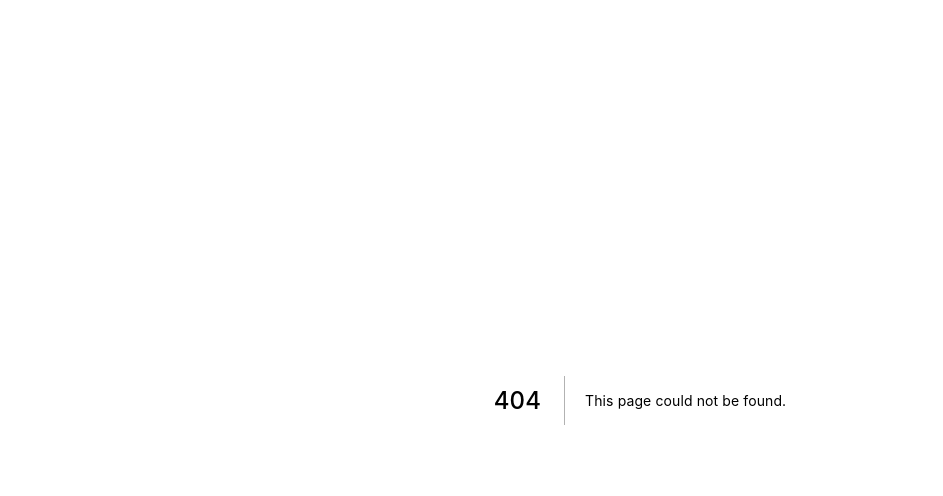
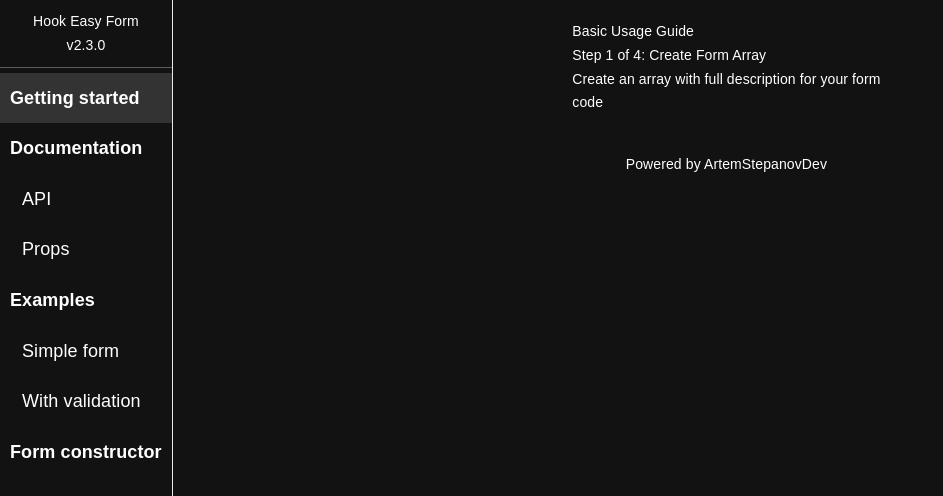
Before and after one commit to EntonyStark/hook-forms, a Next.js app: page /get-started in a window 1280 px wide. Before the commit this address had no page. Shown: the top 496 px of the page, without its empty margins (0-943 px from the left). Built offline with nearby package versions, Linux system fonts and the light colour scheme.

Commit message:
master add new link

```diff
--- a/constants/index.js
+++ b/constants/index.js
@@ -1,6 +1,7 @@
 export const URLS = {
   home: '/',
   constructor: '/constructor',
+  getStarted: '/get-started',
   examples: {
     simple: '/examples/simple',
     validation: '/examples/validation',
--- a/layouts/work-layout.js
+++ b/layouts/work-layout.js
@@ -7,6 +7,9 @@ import { Footer } from '../components/footer/footer';
 import styles from './work-layout.module.scss';
 
 const navItems = [
+  {
+    id: 'get-started', title: 'Getting started', nested: false, link: URLS.getStarted,
+  },
   {
     id: 'doc', title: 'Documentation', nested: false, link: false,
   },
--- a/package.json
+++ b/package.json
@@ -4,12 +4,12 @@
   "private": true,
   "scripts": {
     "dev": "next dev",
-    "build": "next build",
+    "build": "next build && next export",
     "start": "next start"
   },
   "dependencies": {
     "axios": "^0.19.2",
-    "hook-easy-form": "^2.2.1",
+    "hook-easy-form": "^2.3.0",
     "next": "9.4.2",
     "react": "16.13.1",
     "react-dom": "16.13.1",
--- /dev/null
+++ b/pages/get-started.js
@@ -0,0 +1,18 @@
+import { WorkLayout } from '../layouts/work-layout';
+
+export const getStaticProps = async () => ({
+  props: {},
+});
+
+export default () => (
+  <WorkLayout>
+    <div>
+      <h1>Basic Usage Guide</h1>
+
+      <h3>Step 1 of 4: Create Form Array</h3>
+      <p>Create an array with full description for your form</p>
+
+      <pre>code</pre>
+    </div>
+  </WorkLayout>
+);
```
Also changed, not shown: pages/index.js (+6 -4 lines), 1 other file (tests, documents, lock files or other folders).
